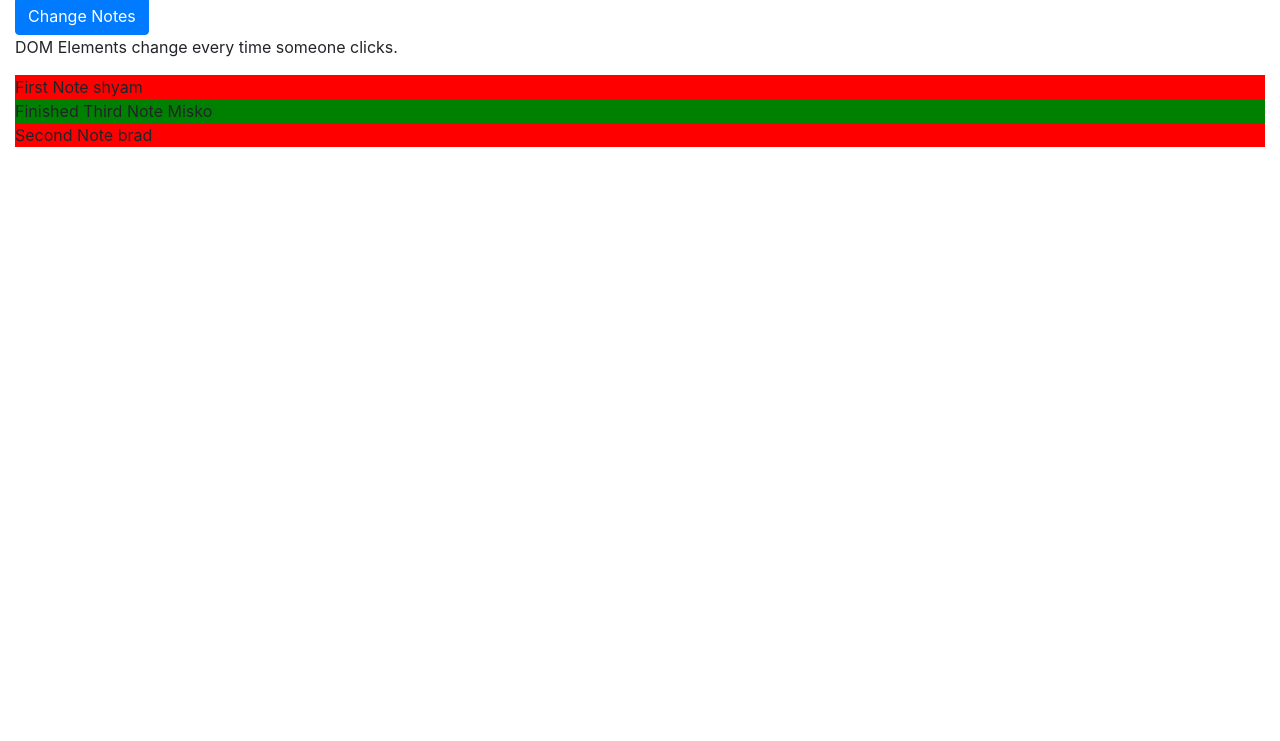
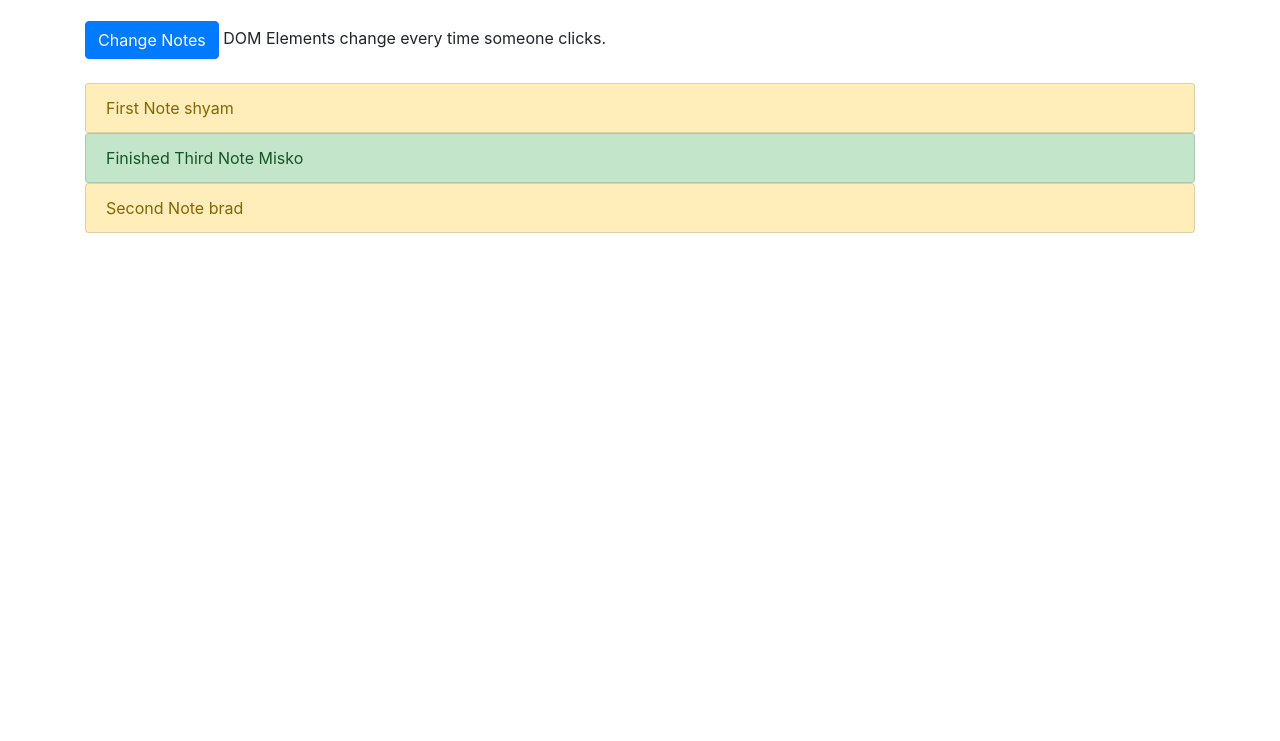
Before and after one commit to charliegdev/angularJS-sample, a website: page index.html in a window 1280 px wide. Shown: the part 59-800 px from the top of the page. Drawn offline with nearby package versions, Linux system fonts and the light colour scheme.

Commit message:
Add more style.

```diff
--- a/index.html
+++ b/index.html
@@ -10,8 +10,8 @@
     <title>Hello AngularJS</title>
 </head>
 
-<body ng-controller="MainCtrl as ctrl">
-    <div class="container-fluid">
+<body>
+    <div class="container">
         <nav class="navbar navbar-expand-lg navbar-dark bg-dark">
             <a class="navbar-brand" href="#">
                 <img src="logo.png" width="30" height="30" class="d-inline-block align-top" alt="">
@@ -50,12 +50,20 @@
                 </form>
             </div>
         </nav>
-        <button type="button" class="btn btn-primary" ng-click="ctrl.changeNotes()">Change Notes</button>
-        <br />
-        <p>DOM Elements change every time someone clicks.</p>
-        <div ng-repeat="(author, note) in ctrl.notes" ng-class="note.done ? 'done' : 'pending'">
-            <span class="label">{{note.label}}</span>
-            <span class="author" ng-bind="author"></span>
+
+
+        <div ng-controller="MainCtrl as ctrl">
+            <br>
+            <button type="button" class="btn btn-primary" ng-click="ctrl.changeNotes()">Change Notes</button>
+            <span>DOM Elements change every time someone clicks.</span>
+            <br>
+            <br>
+            <ul ng-repeat="(author, note) in ctrl.notes" class="list-group">
+                <li class="list-group-item" ng-class="note.done ? 'list-group-item-success' : 'list-group-item-warning'">
+                    <span class="label">{{note.label}}</span>
+                    <span class="author" ng-bind="author"></span>
+                </li>
+            </ul>
         </div>
     </div>
 
```
